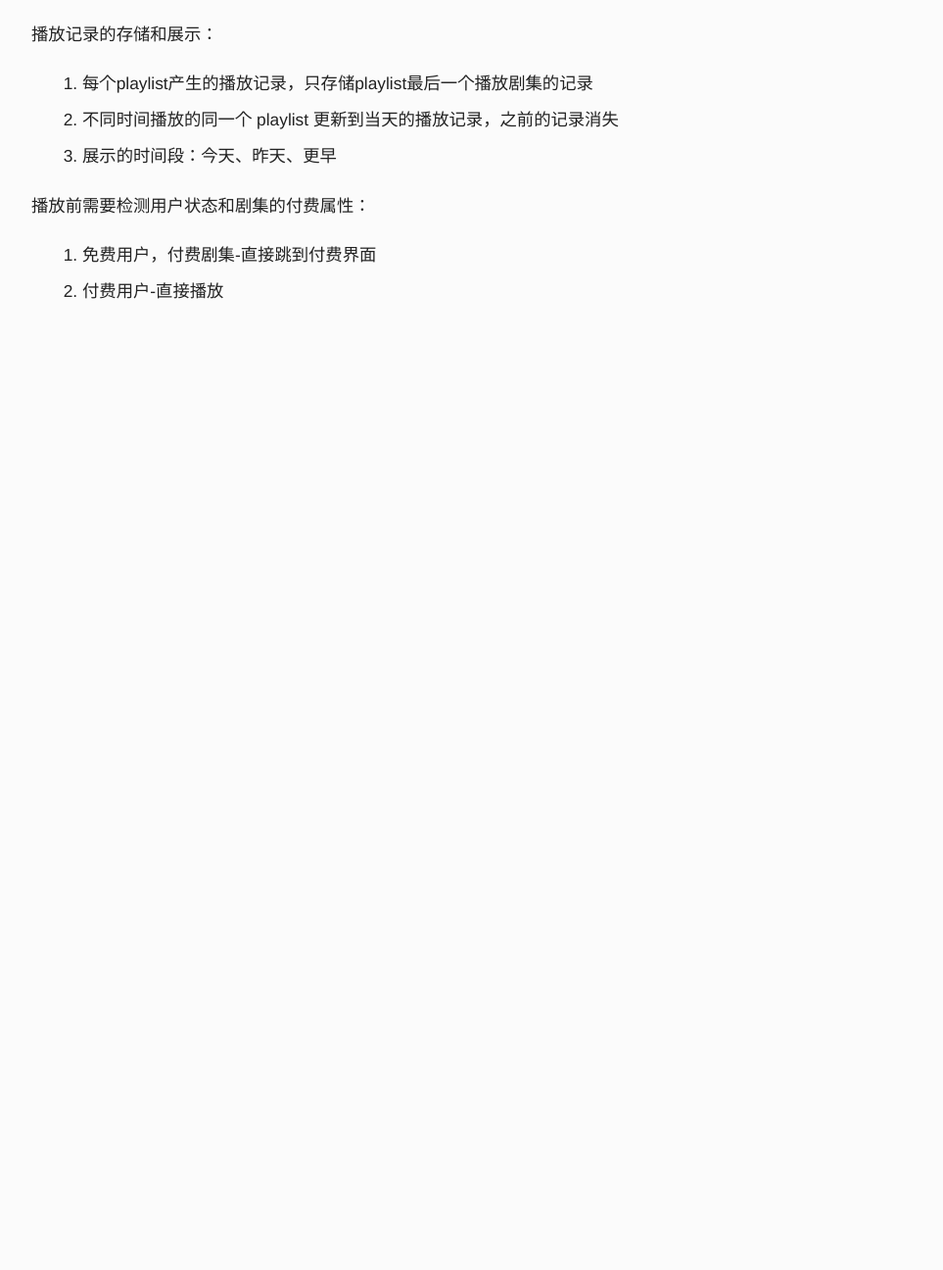
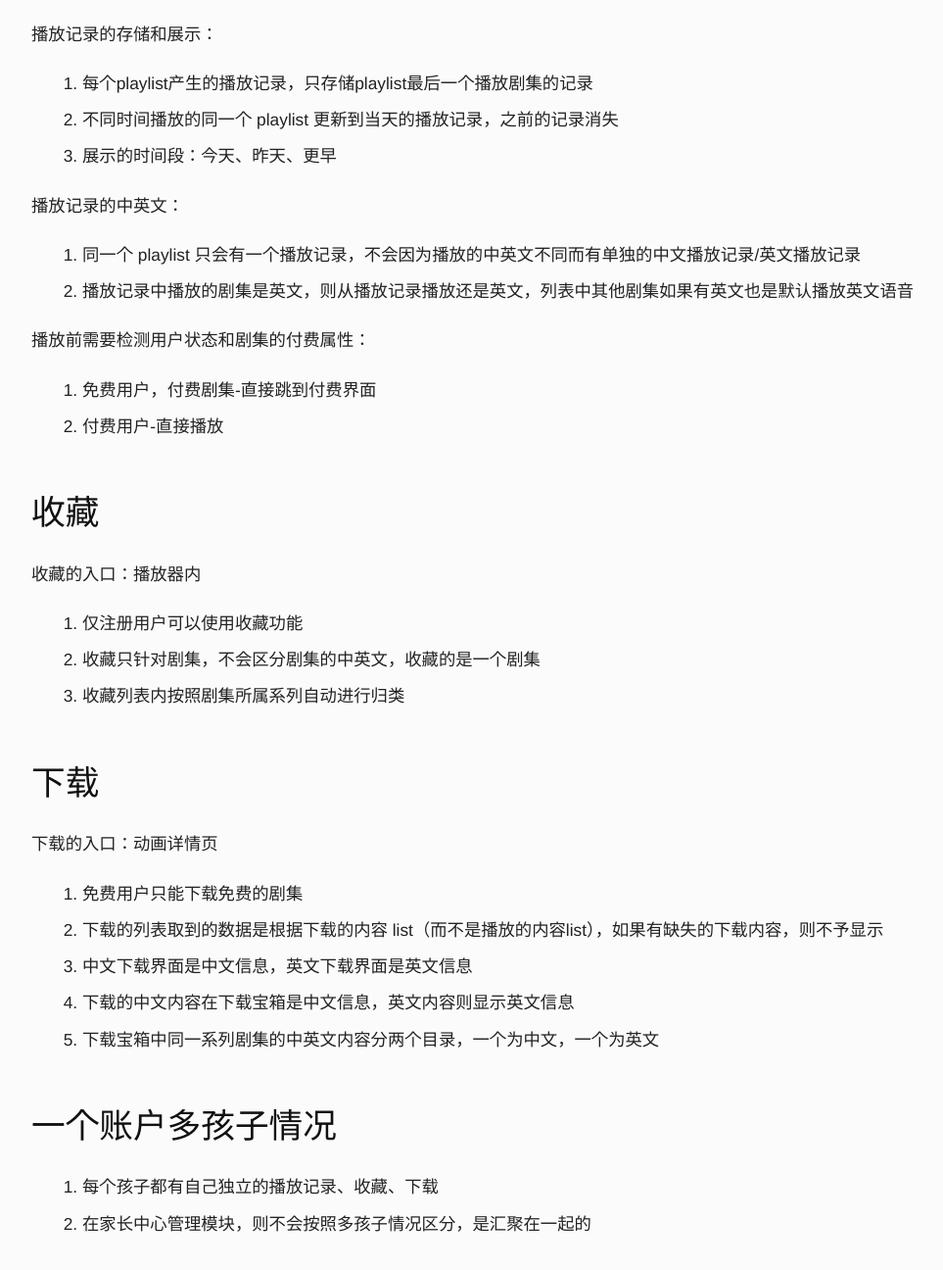
Before and after one commit to rickyuan/buddiestv, a plain HTML site: page v2/feature1/index.html in a window 1280 px wide. Shown: the part 1005-2301 px from the top of the page at 98% size, without its empty margins (96-1059 px from the left). Before the commit the page ends 1442 px from the top, so only its background shows below. Drawn offline with Linux system fonts and the light colour scheme.

Commit message:
add feature1 more1

```diff
--- a/v2/feature1/index.html
+++ b/v2/feature1/index.html
@@ -30,6 +30,13 @@
 	<li>展示的时间段：今天、昨天、更早</li>
 </ol>
 
+<p>播放记录的中英文：</p>
+
+<ol>
+	<li>同一个 playlist 只会有一个播放记录，不会因为播放的中英文不同而有单独的中文播放记录/英文播放记录</li>
+	<li>播放记录中播放的剧集是英文，则从播放记录播放还是英文，列表中其他剧集如果有英文也是默认播放英文语音</li>
+</ol>
+
 <p>播放前需要检测用户状态和剧集的付费属性：</p>
 
 <ol>
@@ -37,5 +44,34 @@
 	<li>付费用户-直接播放</li>
 </ol>
 
+<h2>收藏</h2>
+
+<p>收藏的入口：播放器内</p>
+
+<ol>
+	<li>仅注册用户可以使用收藏功能</li>
+	<li>收藏只针对剧集，不会区分剧集的中英文，收藏的是一个剧集</li>
+	<li>收藏列表内按照剧集所属系列自动进行归类</li>
+</ol>
+
+<h2>下载</h2>
+
+<p>下载的入口：动画详情页</p>
+
+<ol>
+	<li>免费用户只能下载免费的剧集</li>
+	<li>下载的列表取到的数据是根据下载的内容 list（而不是播放的内容list），如果有缺失的下载内容，则不予显示</li>
+	<li>中文下载界面是中文信息，英文下载界面是英文信息</li>
+	<li>下载的中文内容在下载宝箱是中文信息，英文内容则显示英文信息</li>
+	<li>下载宝箱中同一系列剧集的中英文内容分两个目录，一个为中文，一个为英文</li>
+</ol>
+
+<h2>一个账户多孩子情况</h2>
+
+<ol>
+	<li>每个孩子都有自己独立的播放记录、收藏、下载</li>
+	<li>在家长中心管理模块，则不会按照多孩子情况区分，是汇聚在一起的</li>
+</ol>
+
 </body>
 </html>
```
